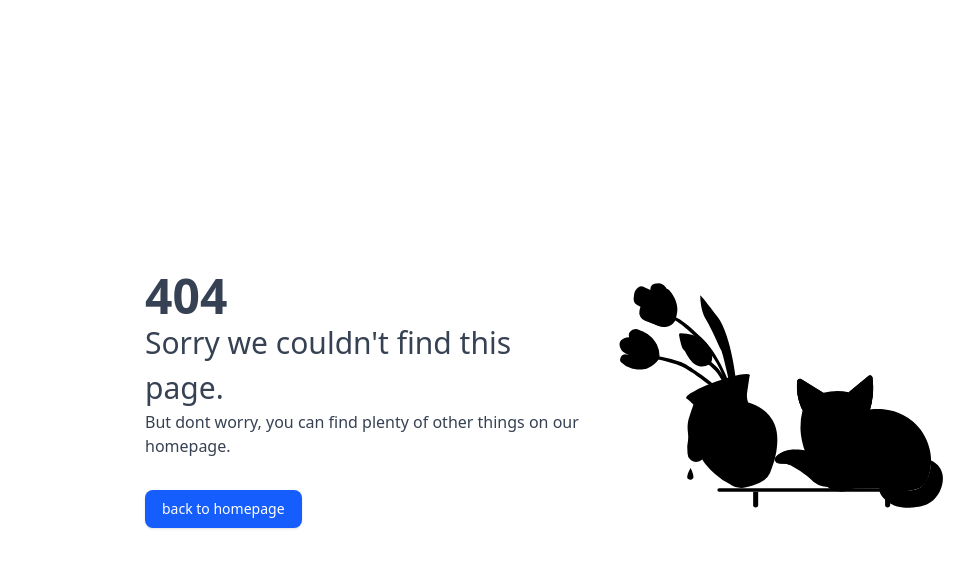
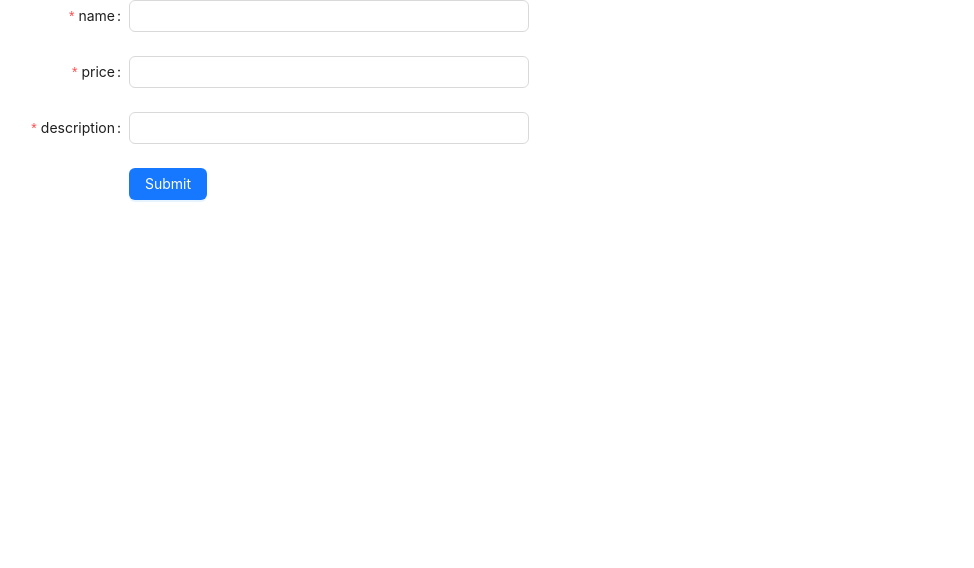
Before and after one commit to 972716557/nextjs, a Next.js app: page /form in a window 1280 px wide. Before the commit this address had no page. Shown: the top 568 px of the page, without its empty margins (71-1045 px from the left). Built offline with nearby package versions, Linux system fonts and the light colour scheme; what @ant-design/nextjs-registry would draw is missing.

Commit message:
增加服务端获取数据的接口

```diff
--- /dev/null
+++ b/src/app/api/product/route.ts
@@ -0,0 +1,20 @@
+import { addProduct, getProducts } from "@/app/prisma-db";
+
+export async function POST(request: Request) {
+  const data = await request.json();
+  const { name, description, price } = data;
+  console.log(data, "data");
+  const product = await addProduct({
+    name,
+    description,
+    price,
+  });
+  return new Response(JSON.stringify(product), {
+    headers: { "Content-Type": "application/json" },
+  });
+}
+export async function GET() {
+  return new Response(JSON.stringify(await getProducts()), {
+    headers: { "Content-Type": "application/json" },
+  });
+}
--- /dev/null
+++ b/src/app/form/page.tsx
@@ -0,0 +1,74 @@
+"use client";
+import React from "react";
+import type { FormProps } from "antd";
+import { Button, Form, Input } from "antd";
+import { useRouter } from "next/navigation";
+
+type FieldType = {
+  name?: string;
+  price?: string;
+  description?: string;
+};
+
+const onFinishFailed: FormProps<FieldType>["onFinishFailed"] = (errorInfo) => {
+  console.log("Failed:", errorInfo);
+};
+
+const App: React.FC = () => {
+  const router = useRouter();
+  const onFinish: FormProps<FieldType>["onFinish"] = async (values) => {
+    const response = await fetch("/api/product", {
+      method: "POST",
+      headers: {
+        "Content-Type": "application/json",
+      },
+      body: JSON.stringify(values),
+    });
+    if (response.ok) {
+      router.push("/product/db");
+    }
+  };
+  return (
+    <Form
+      name="basic"
+      labelCol={{ span: 8 }}
+      wrapperCol={{ span: 16 }}
+      style={{ maxWidth: 600 }}
+      initialValues={{ remember: true }}
+      onFinish={onFinish}
+      onFinishFailed={onFinishFailed}
+      autoComplete="off"
+    >
+      <Form.Item<FieldType>
+        label="name"
+        name="name"
+        rules={[{ required: true, message: "Please input your name!" }]}
+      >
+        <Input />
+      </Form.Item>
+
+      <Form.Item<FieldType>
+        label="price"
+        name="price"
+        rules={[{ required: true, message: "Please input your price!" }]}
+      >
+        <Input />
+      </Form.Item>
+      <Form.Item<FieldType>
+        label="description"
+        name="description"
+        rules={[{ required: true, message: "Please input your description!" }]}
+      >
+        <Input />
+      </Form.Item>
+
+      <Form.Item label={null}>
+        <Button type="primary" htmlType="submit">
+          Submit
+        </Button>
+      </Form.Item>
+    </Form>
+  );
+};
+
+export default App;
--- a/src/app/prisma-db.ts
+++ b/src/app/prisma-db.ts
@@ -6,11 +6,13 @@ const seedProducts = async () => {
     await prisma.product.createMany({
       data: [
         {
+          id: 1,
           name: "Product 1",
           description: "Description for Product 1",
           price: 10,
         },
         {
+          id: 2,
           name: "Product 2",
           description: "Description for Product 2",
           price: 20,
--- a/src/app/product-db/page.tsx
+++ b/src/app/product-db/page.tsx
@@ -1,8 +1,16 @@
 import React from "react";
 import { getProducts } from "../prisma-db";
 import { Product } from "@/generated/prisma";
+import { Button } from "antd";
 
 export default async function Page() {
+  // const data = await fetch("/api/product", {
+  //   method: "GET",
+  //   headers: {
+  //     "Content-Type": "application/json",
+  //   },
+  // });
+  // console.log(data, "data");
   const products: Product[] = await getProducts();
   return (
     <div className="space-y-4 p-4">
@@ -14,6 +22,9 @@ export default async function Page() {
           <div className="text-xl font-semibold">{product.name}</div>
           <div>{product.description}</div>
           <div className="text-lg font-medium">{product.price}</div>
+          <div>
+            <Button>删除</Button>
+          </div>
         </div>
       ))}
     </div>
--- /dev/null
+++ b/src/app/product-sever/page.tsx
@@ -0,0 +1,46 @@
+import React from "react";
+import { addProduct } from "../prisma-db";
+import { redirect } from "next/navigation";
+
+export default function Page() {
+  async function createProduct(formData: FormData) {
+    "use server";
+    const name = formData.get("name");
+    const price = formData.get("price");
+    const description = formData.get("description");
+    await addProduct({
+      name: name as string,
+      price: Number(price),
+      description: description as string,
+    });
+    redirect("/product-db");
+  }
+  return (
+    <div>
+      <form action={createProduct} className="p-4 space-y-4 max-w-96">
+        <label htmlFor="name">
+          Name
+          <input type="text" name="name" className="block w-full p-2 border" />
+        </label>
+        <label htmlFor="name">
+          price
+          <input type="text" name="price" className="block w-full p-2 border" />
+        </label>
+        <label htmlFor="name">
+          description
+          <input
+            type="text"
+            name="description"
+            className="block w-full p-2 border"
+          />
+        </label>
+        <button
+          type="submit"
+          className="block w-full p-2 bg-blue-500 text-white"
+        >
+          Add Product
+        </button>
+      </form>
+    </div>
+  );
+}
```
Also changed, not shown: 1 other file (tests, documents, lock files or other folders).
